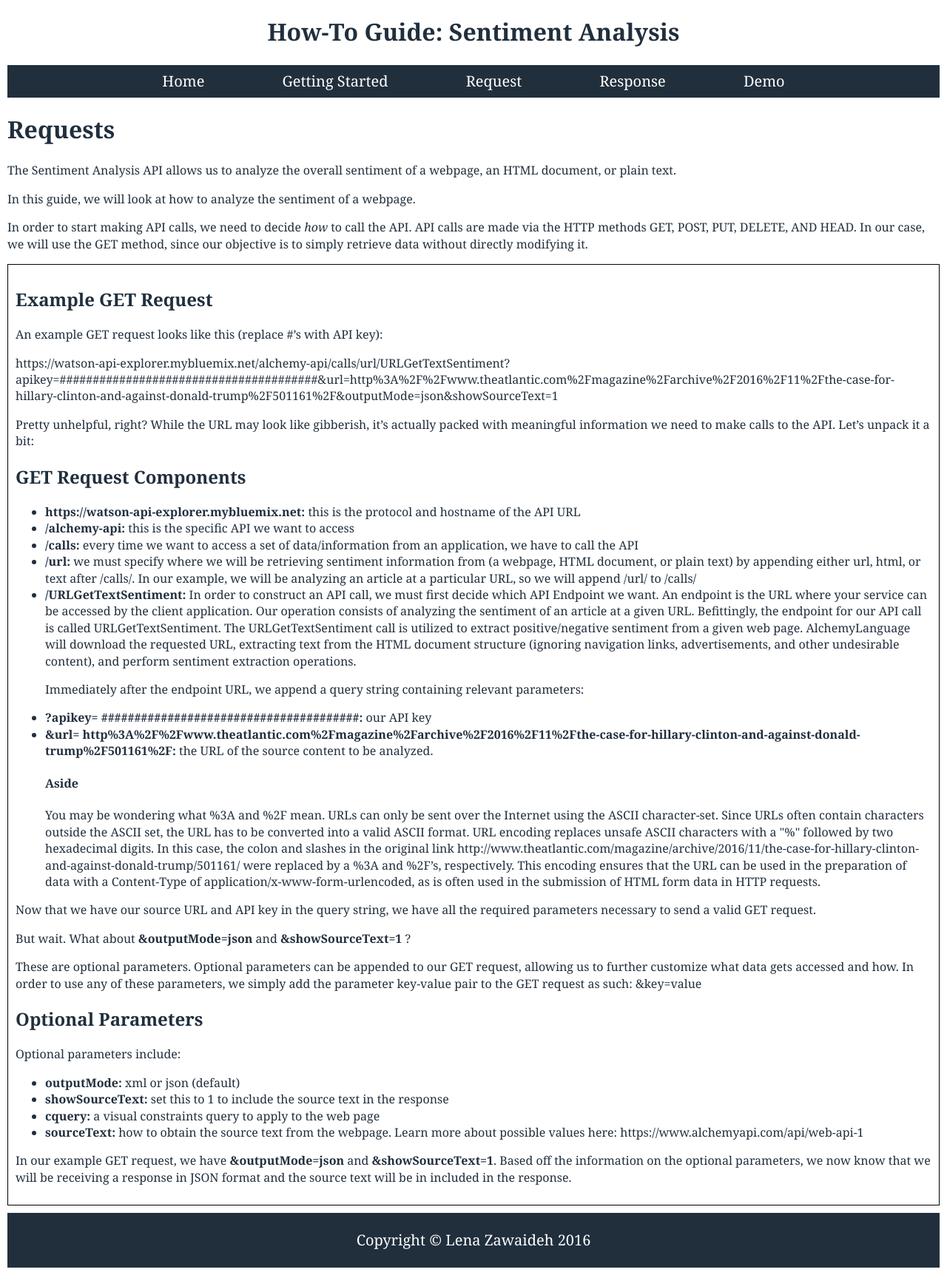
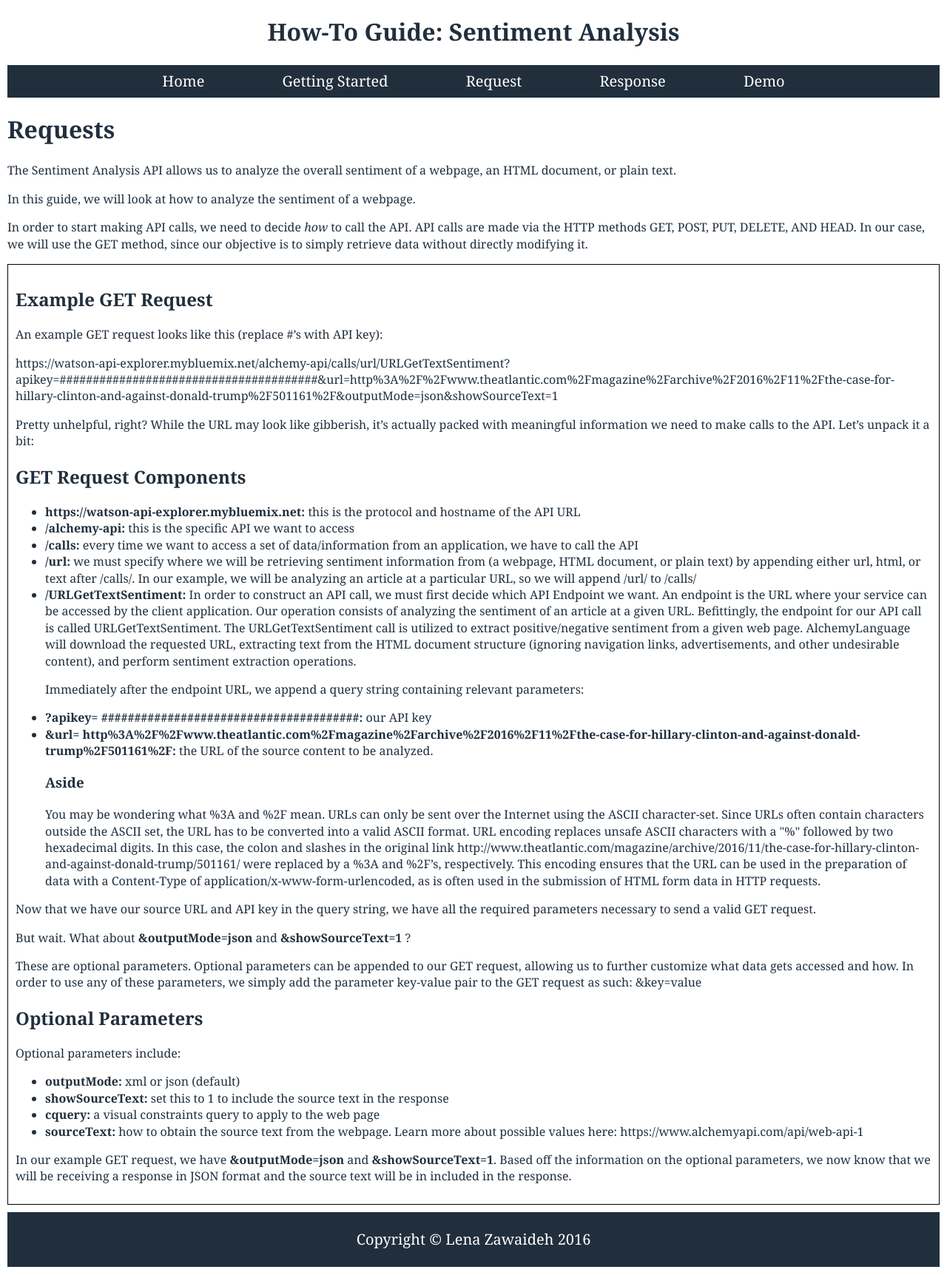
Before and after one commit to lenaz/How-To-Guide, a Jekyll site: the page built from request.html, in a window 1280 px wide. Shown: the whole page at 74% size. Built offline with Jekyll 4.4.1, drawn with Linux system fonts in a browser that asks for light colours; Markdown is read by kramdown in place of the engine named in the settings.

```diff
--- a/request.html
+++ b/request.html
@@ -39,7 +39,7 @@ layout: default
 
 <li><strong>&amp;url= http%3A%2F%2Fwww.theatlantic.com%2Fmagazine%2Farchive%2F2016%2F11%2Fthe-case-for-hillary-clinton-and-against-donald-trump%2F501161%2F:</strong> the URL of the source content to be analyzed.
 
-  <h4>Aside</h4>
+  <h3>Aside</h3>
 <p>You may be wondering what %3A and %2F mean. URLs can only be sent over the Internet using the ASCII character-set. Since URLs often contain characters outside the ASCII set, the URL has to be converted into a valid ASCII format. URL encoding replaces unsafe ASCII characters with a "%" followed by two hexadecimal digits. In this case, the colon and slashes in the original link http://www.theatlantic.com/magazine/archive/2016/11/the-case-for-hillary-clinton-and-against-donald-trump/501161/ were replaced by a %3A and %2F’s, respectively. This encoding ensures that the URL can be used in the preparation of data with a Content-Type of application/x-www-form-urlencoded, as is often used in the submission of HTML form data in HTTP requests.</p>
 </li>
 </ul>
```
